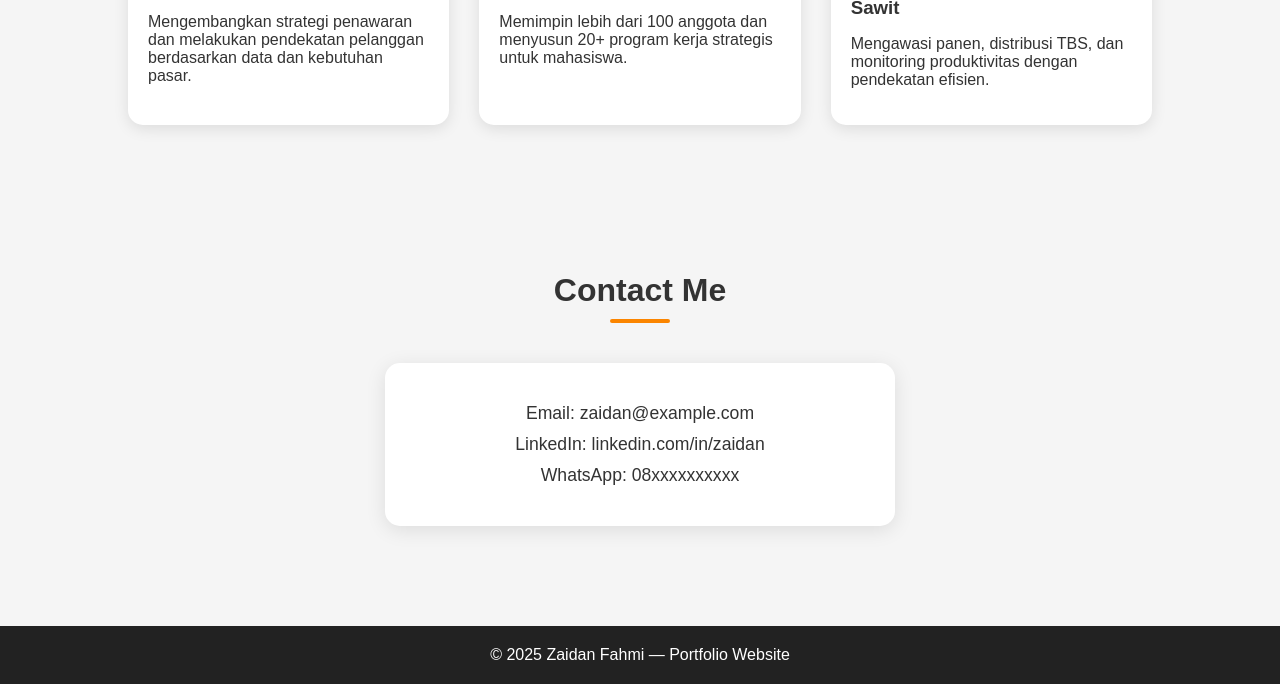
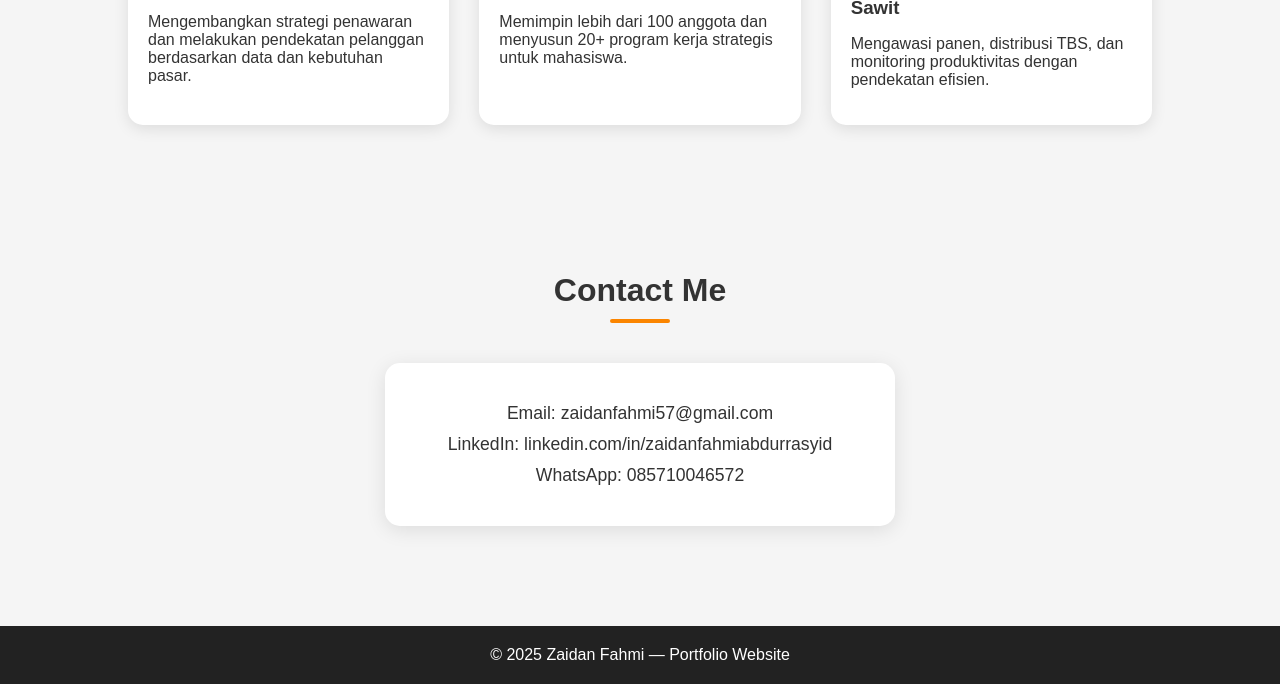
Before and after one commit to ZaidanFahmi08/portofolio-zaidan, a plain HTML site: page index.html in a window 1280 px wide. Shown: the part 1636-2320 px from the top of the page. Drawn offline with Linux system fonts and the light colour scheme.

Commit message:
Update index.html

```diff
--- a/index.html
+++ b/index.html
@@ -242,9 +242,9 @@
   <section id="contact" class="fade-in">
     <h2>Contact Me</h2>
     <div class="contact-box">
-      <p>Email: zaidan@example.com</p>
-      <p>LinkedIn: linkedin.com/in/zaidan</p>
-      <p>WhatsApp: 08xxxxxxxxxx</p>
+      <p>Email: zaidanfahmi57@gmail.com</p>
+      <p>LinkedIn: linkedin.com/in/zaidanfahmiabdurrasyid</p>
+      <p>WhatsApp: 085710046572</p>
     </div>
   </section>
 
```
